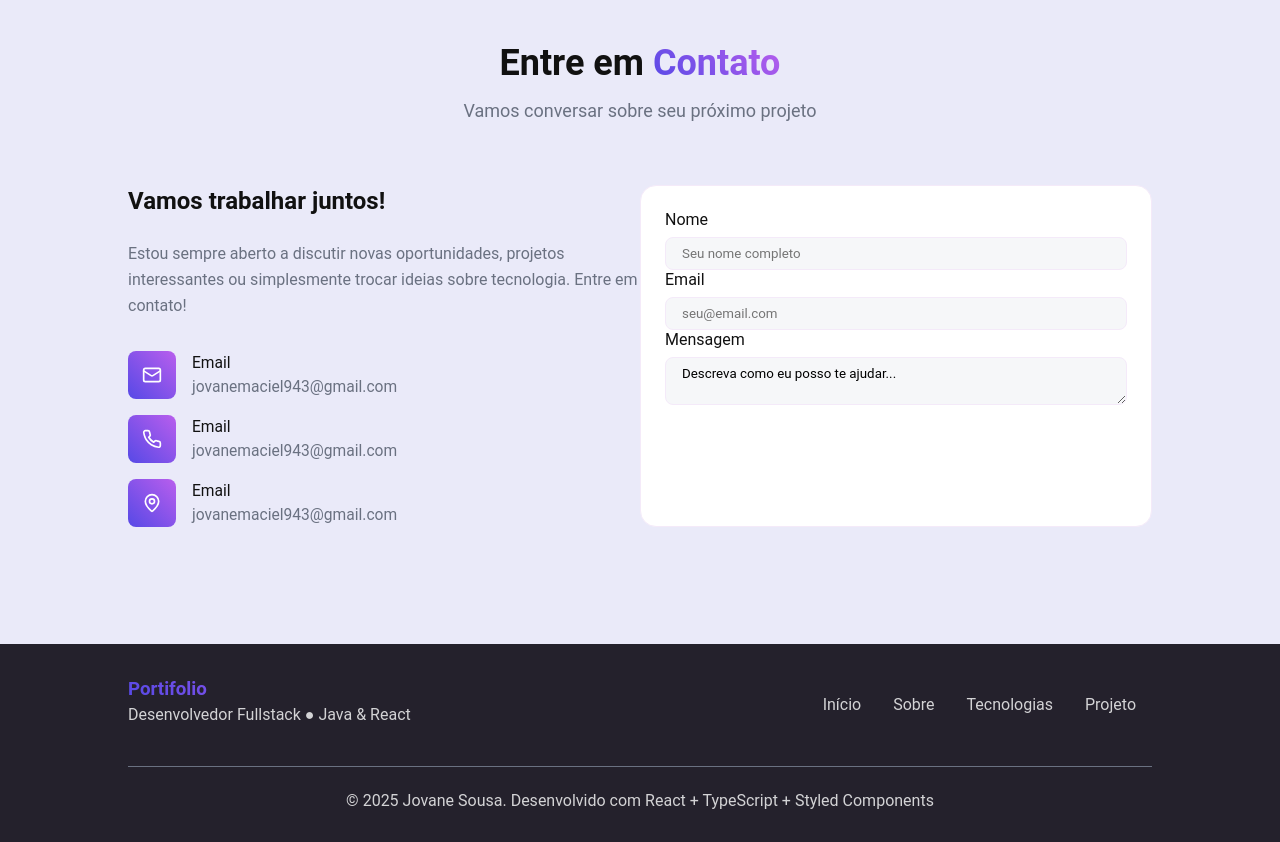
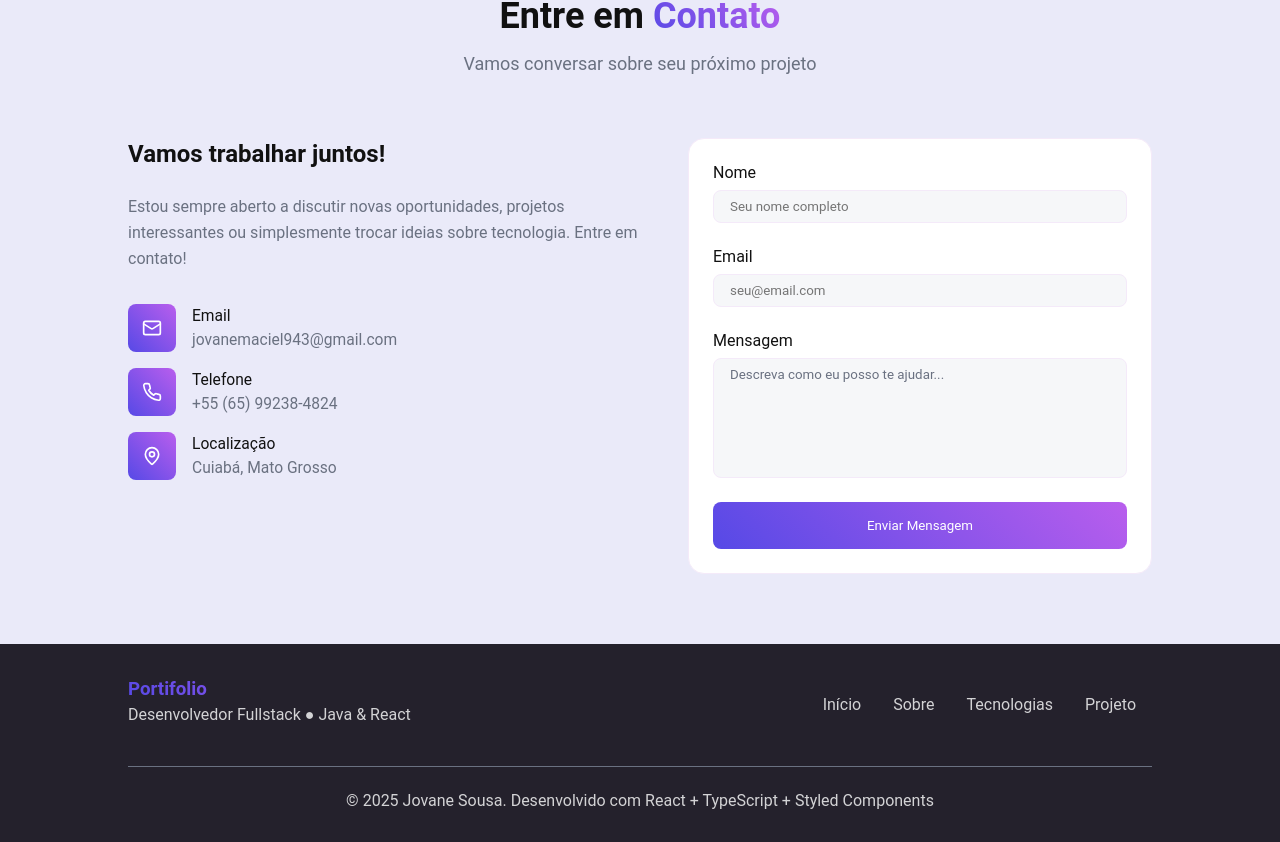
Before and after one commit to JovanneSousa/portifolio, a React (Vite) app: page / in a window 1280 px wide. Shown: the part 1596-2438 px from the top of the page. Built offline with nearby package versions, Linux system fonts and the light colour scheme.

Commit message:
feat: finalizando seção de contato

```diff
--- a/src/components/Contact/index.tsx
+++ b/src/components/Contact/index.tsx
@@ -1,8 +1,10 @@
+import { useState } from 'react'
 import { ContactSection } from './styles'
 
 const Contact = () => {
+  const [texto, setTexto ] = useState("Descreva como eu posso te ajudar...")
   return (
-    <ContactSection>
+    <ContactSection id='contato'>
       <div className="container">
         <div className="title">
           <h2>
@@ -54,8 +56,8 @@ const Contact = () => {
                 </svg>
               </div>
               <div className="info-contact">
-                <p className="title-contact">Email</p>
-                <p className="address">jovanemaciel943@gmail.com</p>
+                <p className="title-contact">Telefone</p>
+                <p className="address">+55 (65) 99238-4824</p>
               </div>
             </div>
             <div className="info-rede">
@@ -74,20 +76,32 @@ const Contact = () => {
                 </svg>
               </div>
               <div className="info-contact">
-                <p className="title-contact">Email</p>
-                <p className="address">jovanemaciel943@gmail.com</p>
+                <p className="title-contact">Localização</p>
+                <p className="address">Cuiabá, Mato Grosso</p>
               </div>
             </div>
           </div>
           <form action="submit">
-            <label htmlFor="name">Nome</label>
-            <input type="text" id="name" placeholder="Seu nome completo" />
-            <label htmlFor="email">Email</label>
-            <input type="email" id="email" placeholder="seu@email.com" />
-            <label htmlFor="message">Mensagem</label>
-            <textarea name="message" id="message">
-              Descreva como eu posso te ajudar...
-            </textarea>
+            <div className="input">
+              <label htmlFor="name">Nome</label>
+              <input type="text" id="name" placeholder="Seu nome completo" />
+            </div>
+            <div className="input">
+              <label htmlFor="email">Email</label>
+              <input type="email" id="email" placeholder="seu@email.com" />
+            </div>
+            <div className="input">
+              <label htmlFor="message">Mensagem</label>
+              <textarea
+                name="message"
+                id="message"
+                onChange={(e) => setTexto(e.target.value)}
+                value={texto}
+              />
+            </div>
+            <button className="is-active shadow" type="button">
+              Enviar Mensagem
+            </button>
           </form>
         </div>
       </div>
--- a/src/components/Contact/styles.ts
+++ b/src/components/Contact/styles.ts
@@ -20,6 +20,7 @@ export const ContactSection = styled.section`
 
   .content {
     display: flex;
+    gap: 3rem;
   }
 
   .title {
@@ -80,6 +81,10 @@ export const ContactSection = styled.section`
     margin-right: 12px;
   }
 
+  .input {
+    margin-bottom: 24px;
+  }
+
   form {
     background-color: ${colors.white};
     width: 50%;
@@ -88,7 +93,8 @@ export const ContactSection = styled.section`
     padding: 24px;
   }
 
-  input, textarea {
+  input,
+  textarea {
     background-color: ${colors.background2};
     display: block;
     margin-top: 8px;
@@ -96,9 +102,33 @@ export const ContactSection = styled.section`
     border-radius: 8px;
     border: 1px solid ${colors.border};
     width: 100%;
+    color: ${colors.gray};
+    &:focus {
+      border: 2px solid ${colors.purple};
+      outline-color: ${colors.purple};
+    }
+  }
+
+  textarea {
+    height: 120px;
+    resize: none;
   }
 
   label {
     color: ${colors.black};
   }
+
+  button {
+    width: 100%;
+    border-radius: 8px;
+    padding: 16px;
+    border: none;
+    cursor: pointer;
+  }
+
+  .shadow {
+    &:hover {
+      box-shadow: 0 4px 12px rgba(0, 0, 0, 0.6);
+    }
+  }
 `
--- a/src/components/Header/styles.ts
+++ b/src/components/Header/styles.ts
@@ -1,11 +1,9 @@
 import styled from 'styled-components'
 import { colors } from '../../styles'
 
-interface HeaderProps {
-  scrolled: boolean
-}
-
-export const HeaderSection = styled.header<HeaderProps>`
+export const HeaderSection = styled.header.withConfig({
+  shouldForwardProp: (prop) => prop !== 'scrolled'
+})<{ scrolled: boolean }>`
   position: sticky;
   top: 0;
   padding: 16px 0;
@@ -45,5 +43,4 @@ export const HeaderSection = styled.header<HeaderProps>`
       }
     }
   }
-
 `
```
